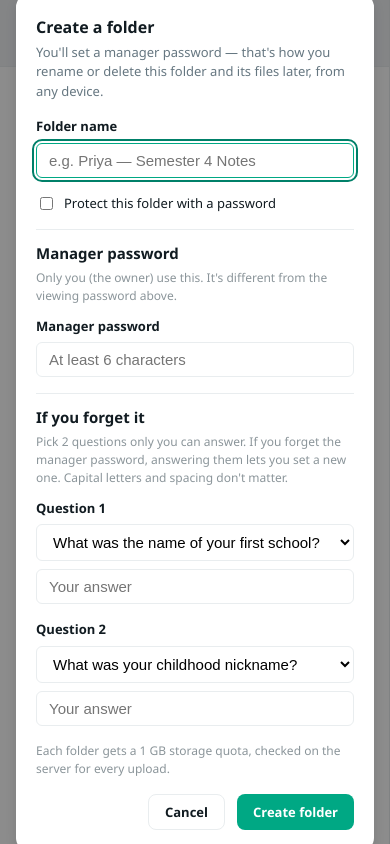
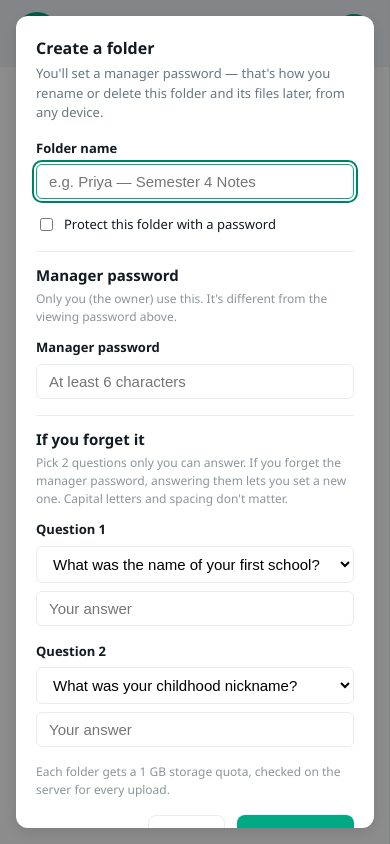
Before and after one commit to ecshub4u/ecshub4u.github.io, a plain HTML site: page index.html in a window 390 px wide. Both pictures are taken after a click on the button "New folder". Drawn offline with Linux system fonts and the light colour scheme; no server answers.

Commit message:
Fix: create-folder popup now scrolls on small screens

```diff
--- a/css/styles.css
+++ b/css/styles.css
@@ -674,6 +674,13 @@ a { color: inherit; text-decoration: none; }
   width: 100%;
   max-width: 420px;
   padding: var(--space-5);
+  /* Long forms (create-folder: manager password + 2 recovery questions) can be
+     taller than the screen, especially on phones. Capping the modal's own
+     height and scrolling inside it keeps the buttons reachable instead of
+     the dialog running off both edges of the viewport. */
+  max-height: calc(100vh - var(--space-4) * 2); /* fallback for older browsers */
+  max-height: calc(100dvh - var(--space-4) * 2);
+  overflow-y: auto;
 }
 .modal h2 { font-size: var(--size-h3); margin-bottom: 4px; }
 .modal-actions { display: flex; justify-content: flex-end; gap: var(--space-3); margin-top: var(--space-4); }
```
